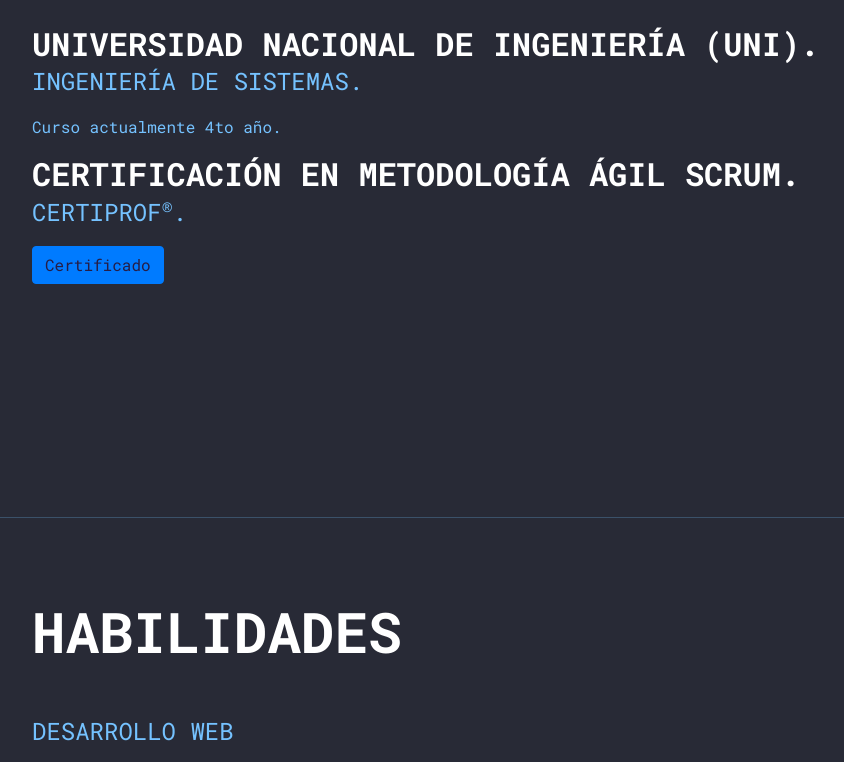
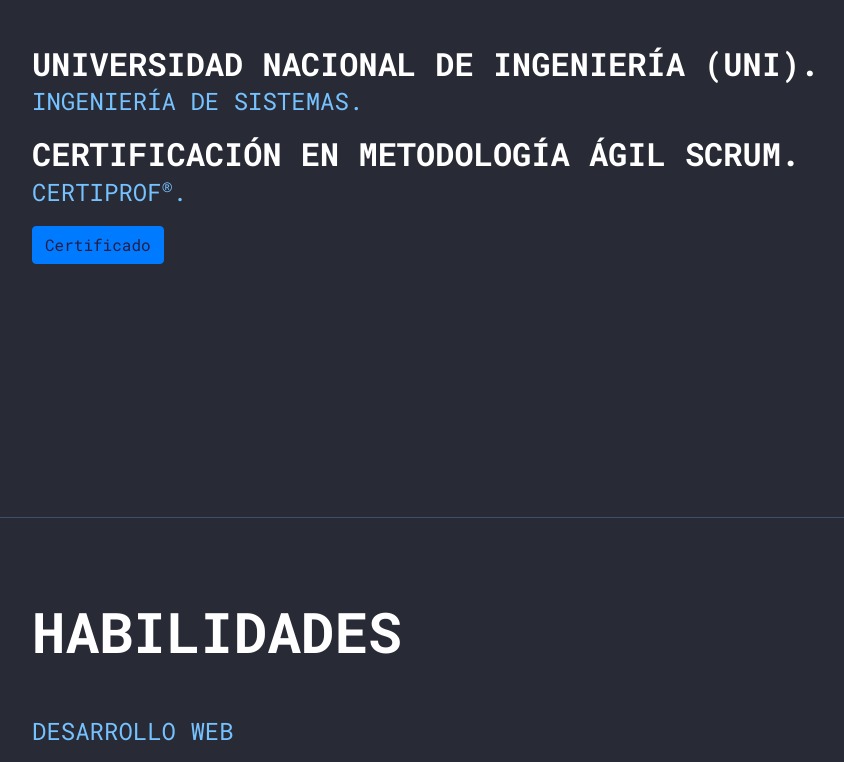
Before and after one commit to Link19661/portafolioJeremy, a plain HTML site: page index.html in a window 1280 px wide. Shown: the part 4187-4949 px from the top of the page, without its empty margins (288-1132 px from the left). Drawn offline with nearby package versions, Linux system fonts and the light colour scheme.

Commit message:
Update index.html

```diff
--- a/index.html
+++ b/index.html
@@ -405,7 +405,7 @@
                         <div class="flex-grow-1">
                             <h3 class="mb-0">Universidad Nacional de Ingeniería (UNI).</h3>
                             <div class="subheading mb-3">Ingeniería de Sistemas.</div>
-                            <div>Curso actualmente 4to año.</div>
+
                             <p> </p>
                         </div>
                         </div>
```
